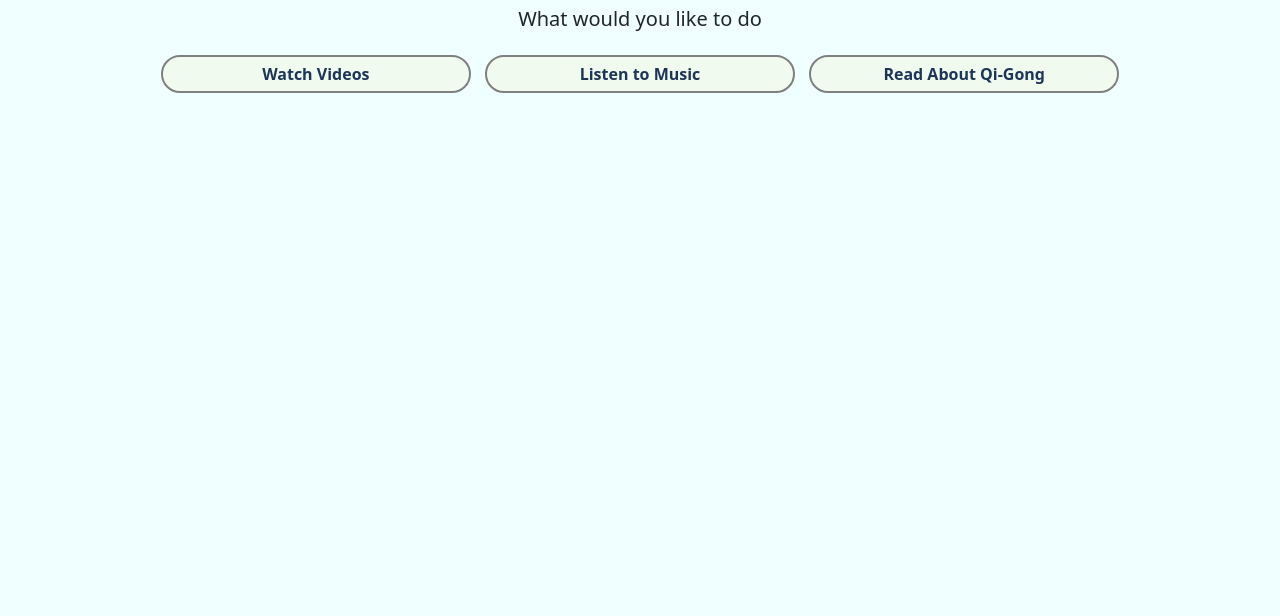
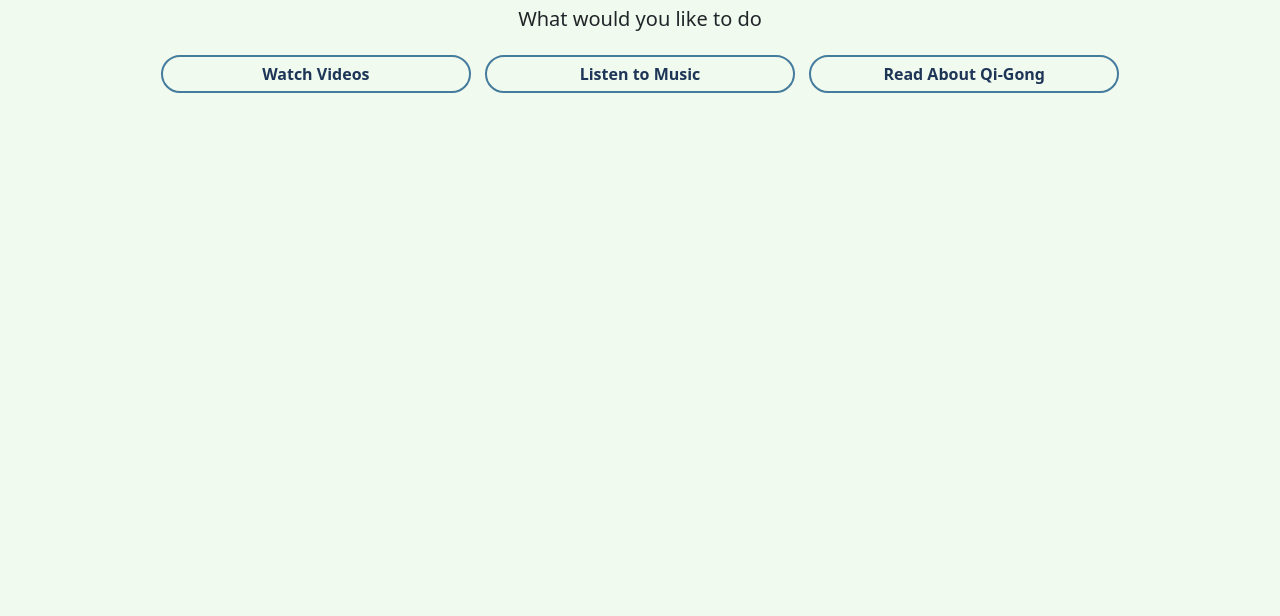
Before and after one commit to zenidreney/qismile, a plain HTML site: page index.html in a window 1280 px wide. Shown: the part 184-800 px from the top of the page. Drawn offline with nearby package versions, Linux system fonts and the light colour scheme.

Commit message:
changed color css

```diff
--- a/styles.css
+++ b/styles.css
@@ -1,5 +1,5 @@
 body {
-    background-color: azure;
+    background-color: #f1faee;
 }
 /*
 
@@ -28,7 +28,7 @@ body {
     width: 310px;
     margin: 5px;
     padding: 5px;
-    border: 2px solid grey;
+    border: 2px solid #457B9D;
     border-radius: 40px;
     background-color: #f1faee;
     color: #1d3557;
@@ -56,6 +56,6 @@ body {
 #videos,
 #articles {
     color: #f1faee;
-    background-color: slategrey;
+    background-color: #457B9D;
     border-radius: 32px;
 }
```
